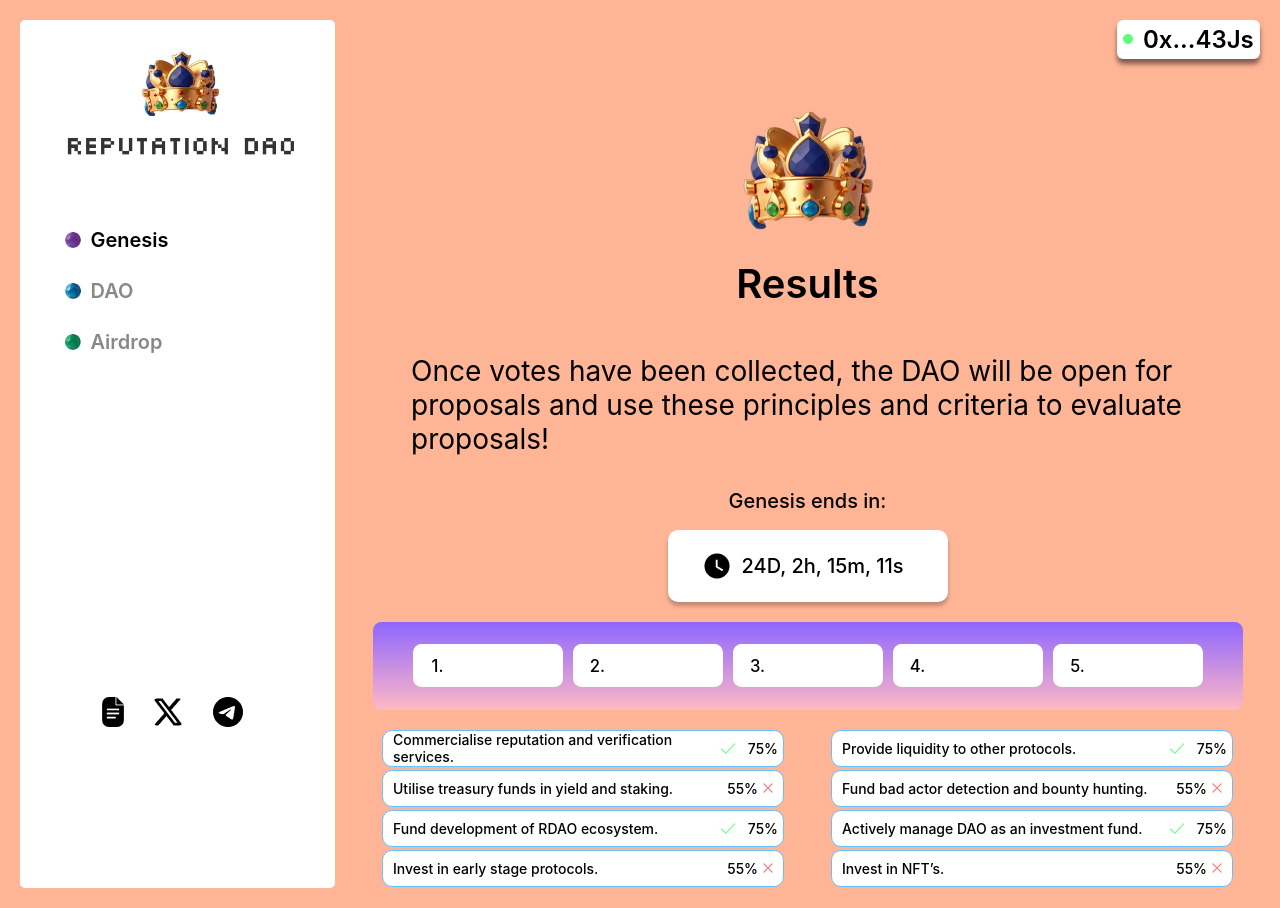
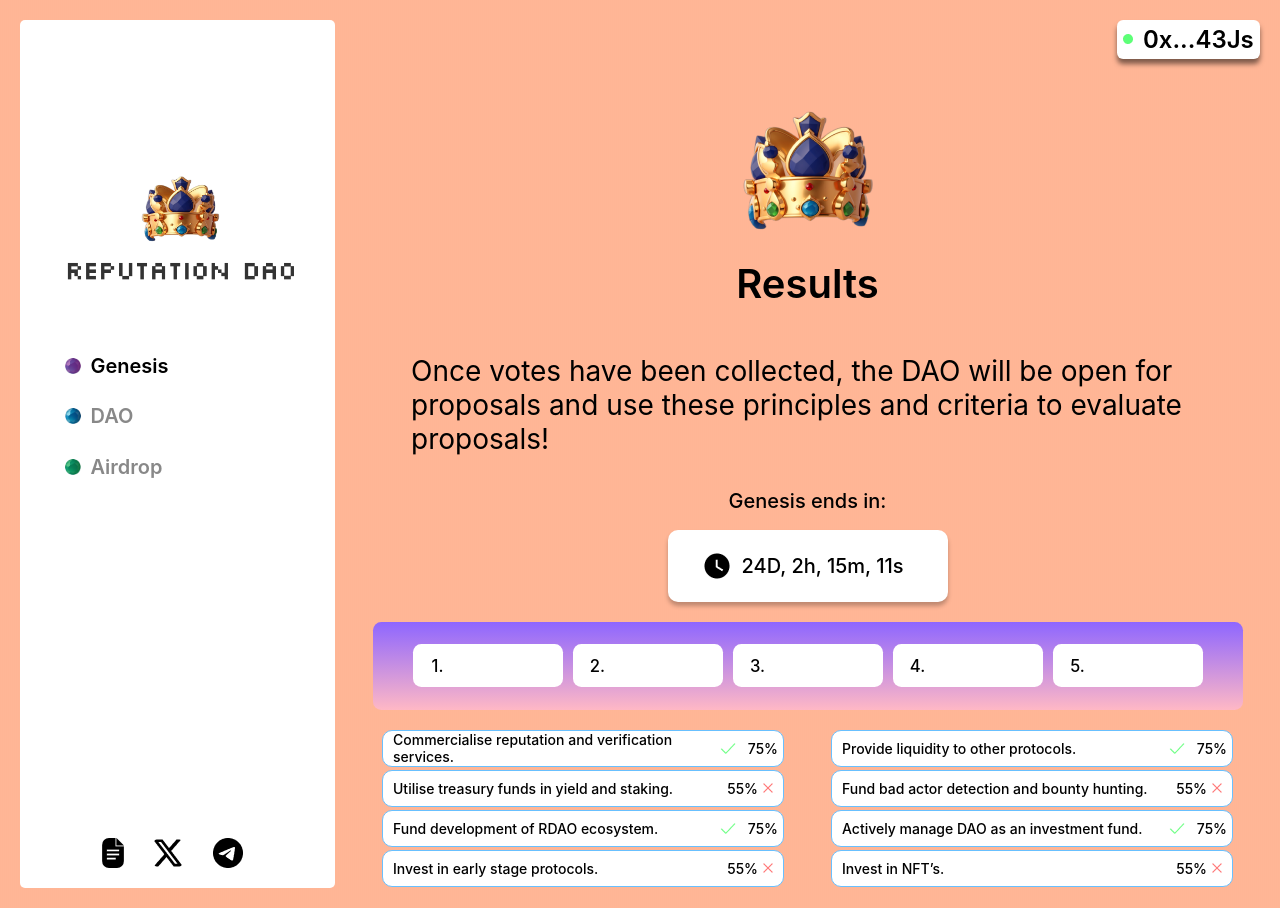
Before and after one commit to GloryDream413/ReputationDAO_FrontEnd, a React (Create React App) app: page /result in a window 1280 px wide. Built offline with nearby package versions, Linux system fonts and the light colour scheme.

Commit message:
Menu Layout Function updated.

```diff
--- a/src/App.css
+++ b/src/App.css
@@ -16,6 +16,7 @@ body {
 .mainsection .menu {
   display: flex;
   flex-direction: column;
+  justify-content: flex-end;
   background: white;
   width: 25%;
   margin-left: 20px;
@@ -112,7 +113,7 @@ body {
   display: flex;
   flex-direction: row;
   justify-content: center;
-  margin-top: 300px;
+  margin-top: 100%;
   margin-left: 35%;
   width: 30%;
   margin-bottom: 20px;
```
